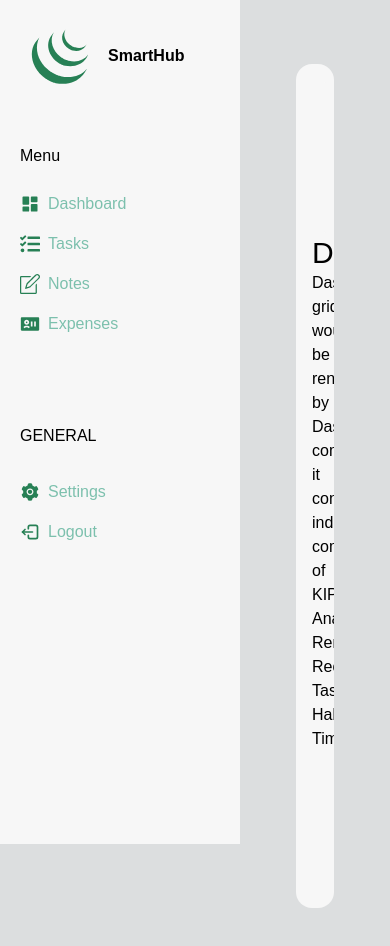
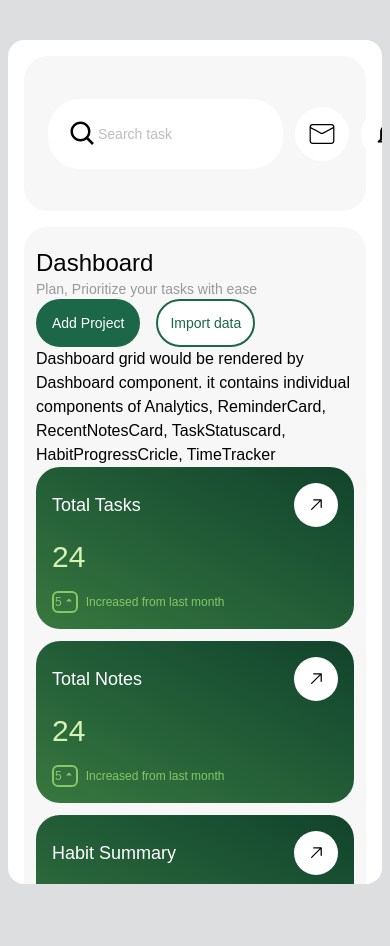
Before and after one commit to Temitope120/smart-personal-hub-daily-productivity-dashboard, a React (Vite) app: page / in a window 390 px wide. Shown: the top 946 px of the page. After the commit the page ends 924 px from the top, so only its background shows below. Built offline with nearby package versions, Linux system fonts and the light colour scheme.

Commit message:
mobile responsiveness-60%, Dashboard-50%

```diff
--- a/src/App.css
+++ b/src/App.css
@@ -5,3 +5,8 @@
   /* text-align: center; */
   /* min-height: 100vh; */
 }
+@media (max-width:430px){
+  #root{
+    padding:.5rem ;
+  }
+}
--- /dev/null
+++ b/src/components/dashboard/analytics/Analytics.tsx
@@ -0,0 +1,14 @@
+import React from 'react'
+
+const Analytics = () => {
+  return (
+    <div className='rounded-3xl py-4 px-6 bg-white'>
+      Habit Analysis
+      <p>
+        Lorem ipsum dolor sit, amet consectetur adipisicing elit. Excepturi nostrum quibusdam dolorem, amet aspernatur incidunt debitis quisquam reprehenderit corrupti maiores nisi temporibus atque natus vel ullam laudantium a corporis facere iure soluta nihil et quasi sequi. At consequatur quo porro ratione molestias, est magni repellat odio, praesentium maiores dolorum quasi!
+      </p>
+    </div>
+  )
+}
+
+export default Analytics
--- /dev/null
+++ b/src/components/dashboard/kpi/KpiCard.tsx
@@ -0,0 +1,46 @@
+
+import { IconContext } from "react-icons";
+import { GoArrowUpRight } from "react-icons/go";
+import { IoMdArrowDropup } from "react-icons/io";
+
+
+interface KpiProps {
+    topText: string,
+    totalCount: string,
+    percentageIncrease: string
+}
+const KpiCard = ({ topText, totalCount, percentageIncrease }: KpiProps) => {
+    return (
+        <>
+            <div className="bg-[linear-gradient(to_left_bottom,_#12432c,_#195032,_#225d37,_#2d6a3b,_#39783f)] rounded-3xl py-4 px-4 xl:px-6 ">
+                <div className="pb-3 flex items-center justify-between">
+                    <p className="text-white font-medium text-lg md:text-2xl">
+                        {topText}
+                    </p>
+                    <div className="rounded-full p-3 bg-white">
+                        <IconContext.Provider value={{ size: '20px' }}>
+                            <GoArrowUpRight />
+                        </IconContext.Provider>
+                    </div>
+
+                </div>
+
+                <div className="text-[#d7f3b4] text-3xl md:text-6xl mb-4">
+                    {totalCount}
+                </div>
+
+                <div className="text-xs md:text-sm text-[#86C865] flex gap-2 justify-start items-center">
+
+                    <p className="border-2 rounded-md border-[#86C865] p-px flex gap-px "> {percentageIncrease}
+                        <IoMdArrowDropup />
+                    </p>
+
+                    <p>Increased from last month </p>
+                </div>
+            </div>
+        </>
+
+    )
+}
+
+export default KpiCard
--- a/src/components/layout/AppLayout.tsx
+++ b/src/components/layout/AppLayout.tsx
@@ -7,13 +7,13 @@ interface ChildrenProps {
 
 const AppLayout = ({children}: ChildrenProps) => {
     return (
-        <div className="px-6 py-8 min-h-screen rounded-4xl flex items-start gap-6">
-            <aside className="w-[240px] fixed top-0 left-0">
+        <div className=" px-0 lg:px-6 py-8 min-h-screen rounded-4xl flex items-start gap-6">
+            <aside className="w-[240px] hidden md:block fixed top-0 left-0">
                 <Sidebar />
             </aside>
 
 
-            <main className='w-full ml-[240px] p-4 overflow-y-auto bg-[#F7F7F7] h-screen rounded-2xl md:rounded-3xl'>
+            <main className='w-full md:ml-[240px] p-4 overflow-y-auto bg-white h-screen rounded-2xl md:rounded-3xl'>
               {children}
             </main>
 
--- a/src/components/layout/DashboardGrid.tsx
+++ b/src/components/layout/DashboardGrid.tsx
@@ -1,9 +1,47 @@
 import React from 'react'
+import KpiCard from '../dashboard/kpi/KpiCard'
+import Analytics from '../dashboard/analytics/Analytics'
 
 const dashboardGrid = () => {
   return (
     <div>
-      Dashboard grid would be rendered by Dashboard component. it contains individual components of KIP, Analytics, ReminderCard, RecentNotesCard, TaskStatuscard, HabitProgressCricle, TimeTracker
+      Dashboard grid would be rendered by Dashboard component. it contains individual components of Analytics, ReminderCard, RecentNotesCard, TaskStatuscard, HabitProgressCricle, TimeTracker
+
+      <div className="grid gap-3">
+        <div className="grid grid-cols-1 sm:grid-cols-2 xl:grid-cols-4 gap-3">
+          <KpiCard topText='Total Tasks' totalCount='24' percentageIncrease='5' />
+          <KpiCard topText='Total Notes' totalCount='24' percentageIncrease='5' />
+          <KpiCard topText='Habit Summary' totalCount='24' percentageIncrease='5' />
+          <KpiCard topText='Total Expense' totalCount='24' percentageIncrease='5' />
+
+        </div>
+
+        <div className="grid grid-cols-1 sm:grid-cols-2 xl:grid-cols-4 gap-3">
+          <div className='md:col-span-2'>
+            <Analytics />
+          </div>
+
+          <div>
+            Reminders
+            <Analytics />
+          </div>
+          <div className='lg:row-span-2'>
+            long height
+            <Analytics />
+          </div>
+
+          <div>
+            progress
+            <Analytics />
+          </div>
+
+          <div>
+
+            <Analytics />
+          </div>
+        </div>
+      </div>
+
     </div>
   )
 }
--- a/src/pages/Dashboard.tsx
+++ b/src/pages/Dashboard.tsx
@@ -4,10 +4,30 @@ import DashboardGrid from '../components/layout/DashboardGrid'
 const Dashboard = () => {
     return (
         <>
-        <h2 className='text-3xl'>
-            Dashboard
-        </h2>
-        <DashboardGrid />
+            <div className="py-5 bg-[#F7F7F7] rounded-3xl mt-4 p-3 md:px-4 md:py-6 xl:p-6 min-h-screen">
+                <div className="lg:flex justify-between gap-3 items-center">
+                    <div>
+                        <h2 className='md:text-5xl font-medium text-2xl'>
+                            Dashboard
+                        </h2>
+                        <p className='text-sm md:text-base text-[#99999b]'> Plan, Prioritize your tasks with ease</p>
+                    </div>
+
+
+                    <div className='flex gap-4'>
+                        <button className='bg-[#1B6747] border-none rounded-4xl py-3 px-4 xl:py-5 xl:px-8 text-white text-sm lg:text-base xl:text-xl cursor-pointer font-medium'>
+                            Add Project
+                        </button>
+
+                        <button className='border-2 border-[#1B6747] bg-white rounded-4xl text-[#1B6747] p-3 xl:py-5 xl:px-8 text-sm lg:text-base xl:text-xl cursor-pointer font-medium'>
+                            Import data
+                        </button>
+                    </div>
+
+                </div>
+                <DashboardGrid />
+            </div>
+
         </>
     )
 }
```
